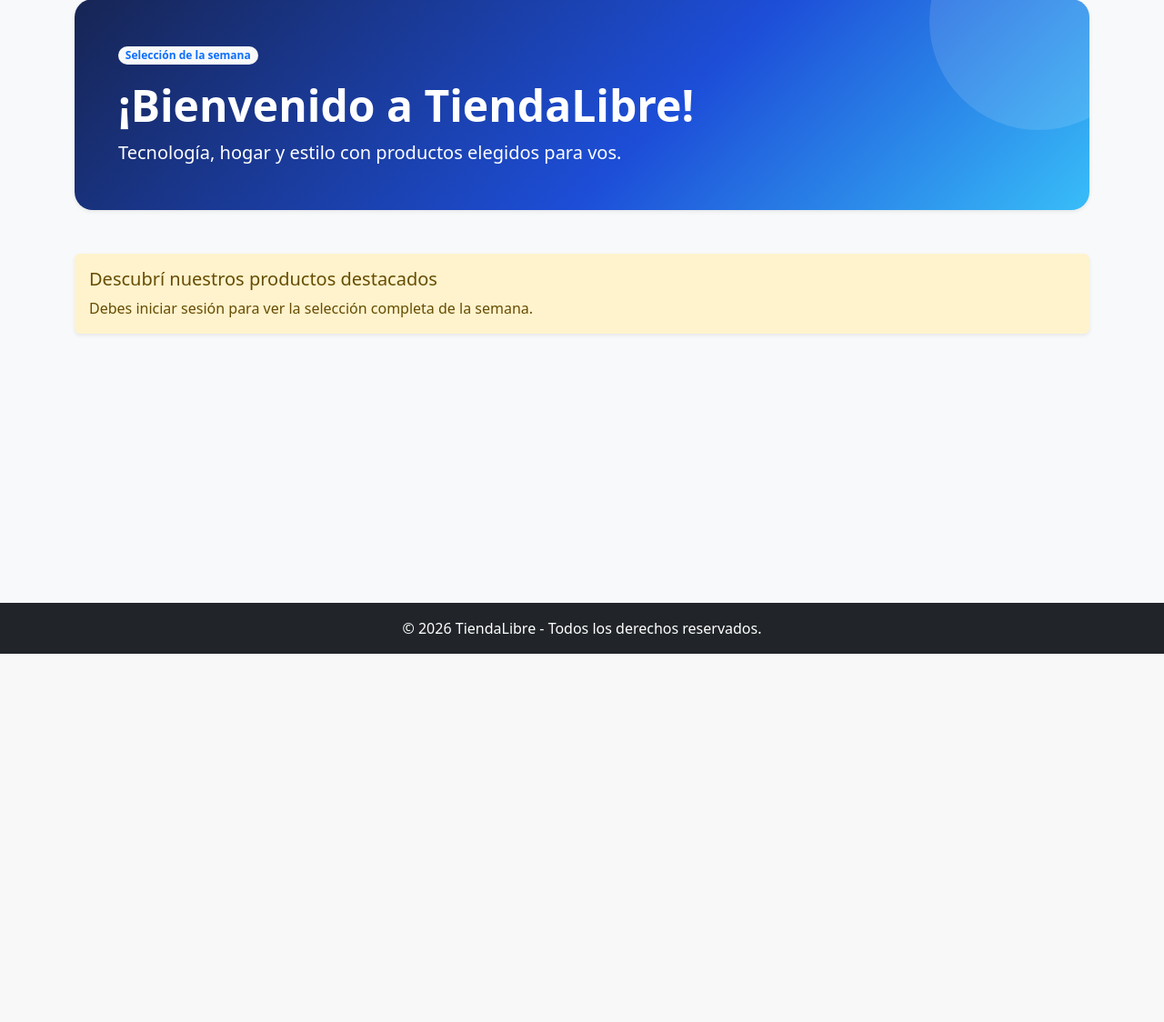
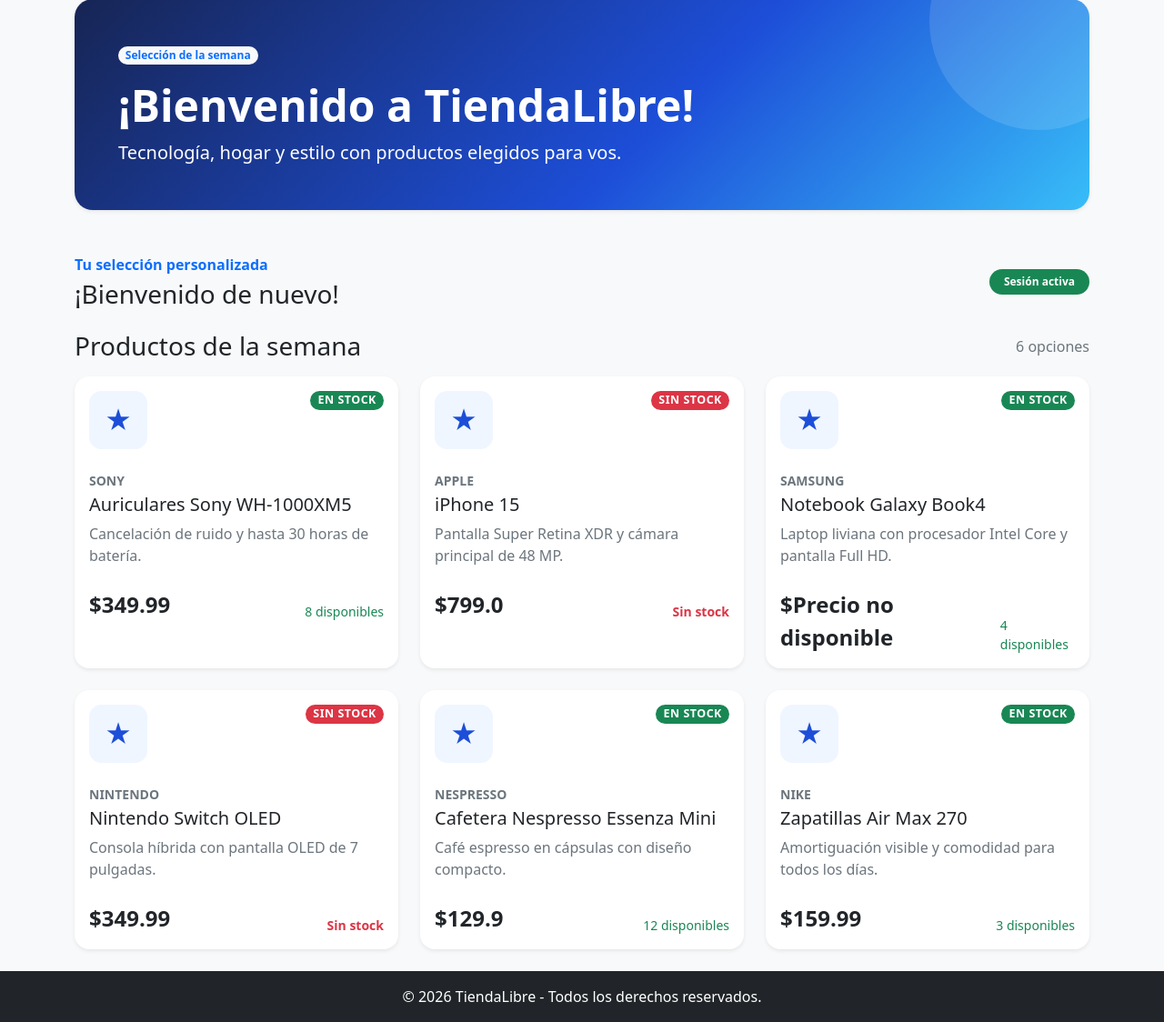
Before and after one commit to Villada-PG3/trabajo-practico-tienda-libre-benjaferra, a Django app: page / in a window 1280 px wide. Shown: the part 81-1205 px from the top of the page at 91% size. Before the commit the page ends 800 px from the top, so only its background shows below. Run offline with Django 5.2, Linux system fonts and the light colour scheme.

Commit message:
feat: template dinámico con DTL en home.

```diff
--- a/TiendaLibre/templates/tiendalibre/home.html
+++ b/TiendaLibre/templates/tiendalibre/home.html
@@ -51,7 +51,7 @@
                             <h3 class="h5 card-title">{{ producto.nombre }}</h3>
                             <p class="card-text text-secondary">{{ producto.descripcion }}</p>
                             <div class="align-items-end d-flex justify-content-between mt-4">
-                                <span class="fs-4 fw-bold text-dark">${{ producto.precio }}</span>
+                                <span class="fs-4 fw-bold text-dark">${{ producto.precio|default:"Precio no disponible" }}</span>
                                 {% if producto.stock > 0 %}
                                     <small class="text-success">{{ producto.stock }} disponibles</small>
                                 {% else %}
--- a/TiendaLibre/views.py
+++ b/TiendaLibre/views.py
@@ -1,3 +1,5 @@
+from tkinter import NO
+
 from django.shortcuts import render
 
 # Create your views here.
@@ -12,7 +14,7 @@
     productos_destacados = [
         {'nombre': 'Auriculares Sony WH-1000XM5', 'marca': 'Sony', 'descripcion': 'Cancelación de ruido y hasta 30 horas de batería.', 'precio': 349.99, 'stock': 8},
         {'nombre': 'iPhone 15', 'marca': 'Apple', 'descripcion': 'Pantalla Super Retina XDR y cámara principal de 48 MP.', 'precio': 799.00, 'stock': 0},
-        {'nombre': 'Notebook Galaxy Book4', 'marca': 'Samsung', 'descripcion': 'Laptop liviana con procesador Intel Core y pantalla Full HD.', 'precio': 949.99, 'stock': 4},
+        {'nombre': 'Notebook Galaxy Book4', 'marca': 'Samsung', 'descripcion': 'Laptop liviana con procesador Intel Core y pantalla Full HD.', 'precio': None, 'stock': 4},
         {'nombre': 'Nintendo Switch OLED', 'marca': 'Nintendo', 'descripcion': 'Consola híbrida con pantalla OLED de 7 pulgadas.', 'precio': 349.99, 'stock': 0},
         {'nombre': 'Cafetera Nespresso Essenza Mini', 'marca': 'Nespresso', 'descripcion': 'Café espresso en cápsulas con diseño compacto.', 'precio': 129.90, 'stock': 12},
         {'nombre': 'Zapatillas Air Max 270', 'marca': 'Nike', 'descripcion': 'Amortiguación visible y comodidad para todos los días.', 'precio': 159.99, 'stock': 3},
@@ -21,7 +23,7 @@
     context = {
         'titulo': 'Productos de la semana',
         'productos': productos_destacados,
-        'usuario_logueado': False
+        'usuario_logueado': True
     }
     return render(request, 'tiendalibre/home.html', context)
 
```
